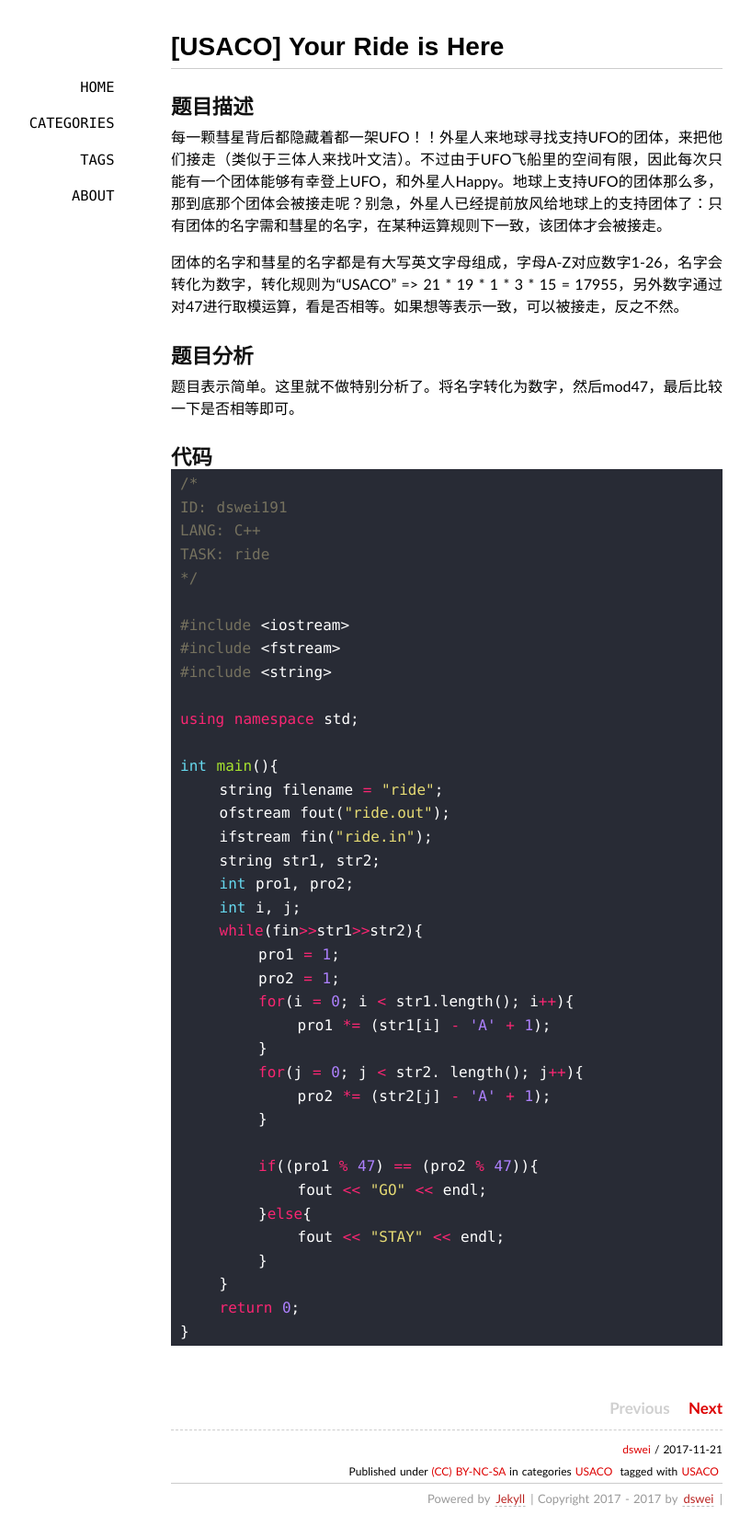
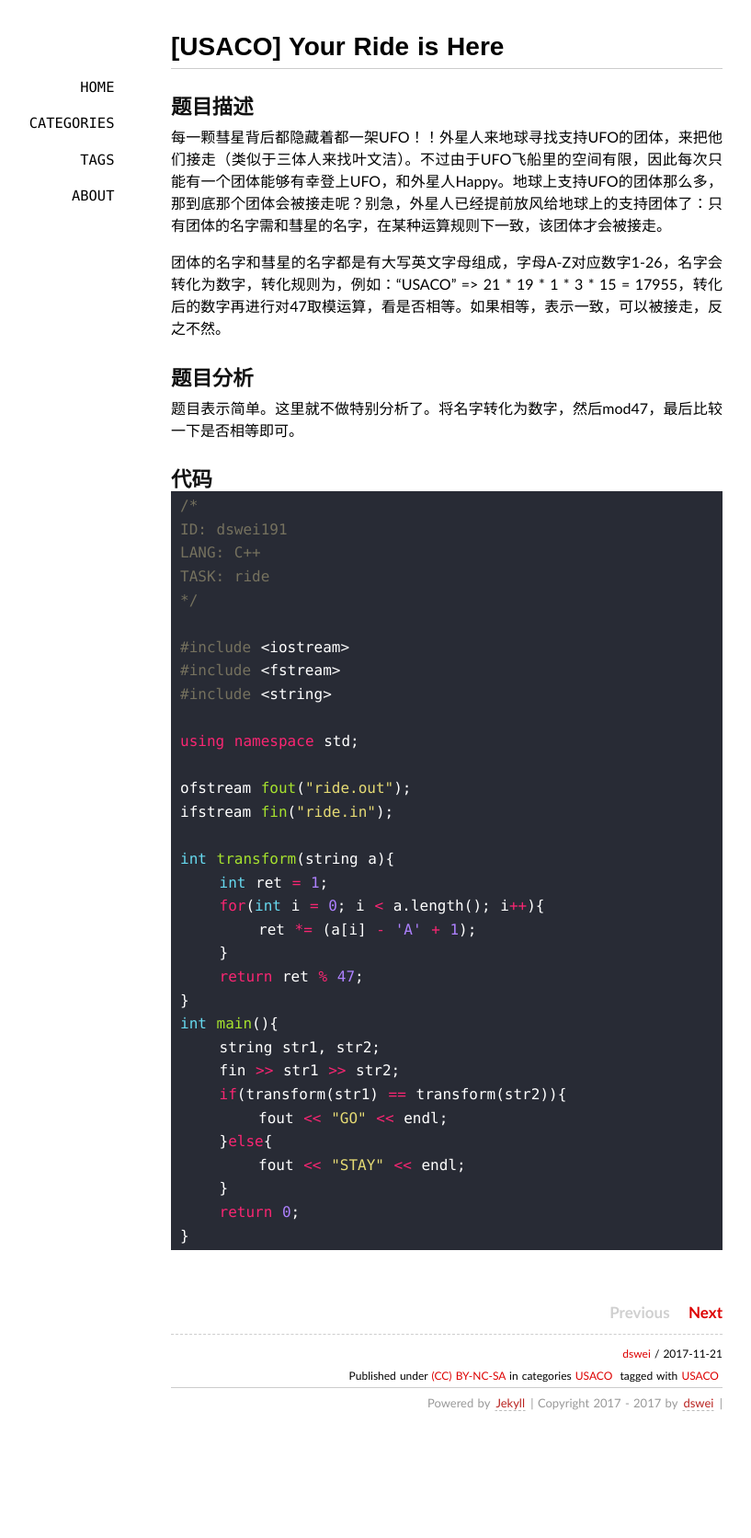
Before and after one commit to wdskuki/oldBlog, a Jekyll site: the page built from _posts/2017-11-21-[USACO]-Your-Ride-Is-Here.md, in a window 1280 px wide. Shown: the whole page at 92% size, without its empty margins (154-971 px from the left). Built offline with Jekyll 4.4.1, drawn with Linux system fonts in a browser that asks for light colours; some web fonts are replaced; comment, search, counter and statistics services are not loaded; after the commit the page ends 1568 px from its top, so only the background shows below that.

Commit message:
2017-11-21-[USACO]-Your-Ride-Is-Here.md

```diff
--- a/_posts/2017-11-21-[USACO]-Your-Ride-Is-Here.md
+++ b/_posts/2017-11-21-[USACO]-Your-Ride-Is-Here.md
@@ -6,13 +6,11 @@ category: USACO
 tags: USACO
 ---
 
-
-
 ## 题目描述
 
 每一颗彗星背后都隐藏着都一架UFO！！外星人来地球寻找支持UFO的团体，来把他们接走（类似于三体人来找叶文洁）。不过由于UFO飞船里的空间有限，因此每次只能有一个团体能够有幸登上UFO，和外星人Happy。地球上支持UFO的团体那么多，那到底那个团体会被接走呢？别急，外星人已经提前放风给地球上的支持团体了：只有团体的名字需和彗星的名字，在某种运算规则下一致，该团体才会被接走。
 
-团体的名字和彗星的名字都是有大写英文字母组成，字母A-Z对应数字1-26，名字会转化为数字，转化规则为“USACO” => 21 * 19 * 1 * 3 * 15 = 17955，另外数字通过对47进行取模运算，看是否相等。如果想等表示一致，可以被接走，反之不然。
+团体的名字和彗星的名字都是有大写英文字母组成，字母A-Z对应数字1-26，名字会转化为数字，转化规则为，例如：“USACO” => 21 * 19 * 1 * 3 * 15 = 17955，转化后的数字再进行对47取模运算，看是否相等。如果相等，表示一致，可以被接走，反之不然。
 
 ## 题目分析
 
@@ -33,28 +31,23 @@ TASK: ride
 
 using namespace std;
 
+ofstream fout("ride.out");
+ifstream fin("ride.in");
+
+int transform(string a){
+    int ret = 1;
+    for(int i = 0; i < a.length(); i++){
+        ret *= (a[i] - 'A' + 1);
+    }
+    return ret % 47;
+}
 int main(){
-    string filename = "ride";
-    ofstream fout("ride.out");
-    ifstream fin("ride.in");
     string str1, str2;
-    int pro1, pro2;
-    int i, j;
-    while(fin>>str1>>str2){
-        pro1 = 1;
-        pro2 = 1;
-        for(i = 0; i < str1.length(); i++){
-            pro1 *= (str1[i] - 'A' + 1);
-        }
-        for(j = 0; j < str2. length(); j++){
-            pro2 *= (str2[j] - 'A' + 1);
-        }
-
-        if((pro1 % 47) == (pro2 % 47)){
-            fout << "GO" << endl;
-        }else{
-            fout << "STAY" << endl;
-        }
+    fin >> str1 >> str2;
+    if(transform(str1) == transform(str2)){
+        fout << "GO" << endl;
+    }else{
+        fout << "STAY" << endl;
     }
     return 0;
 }
```
